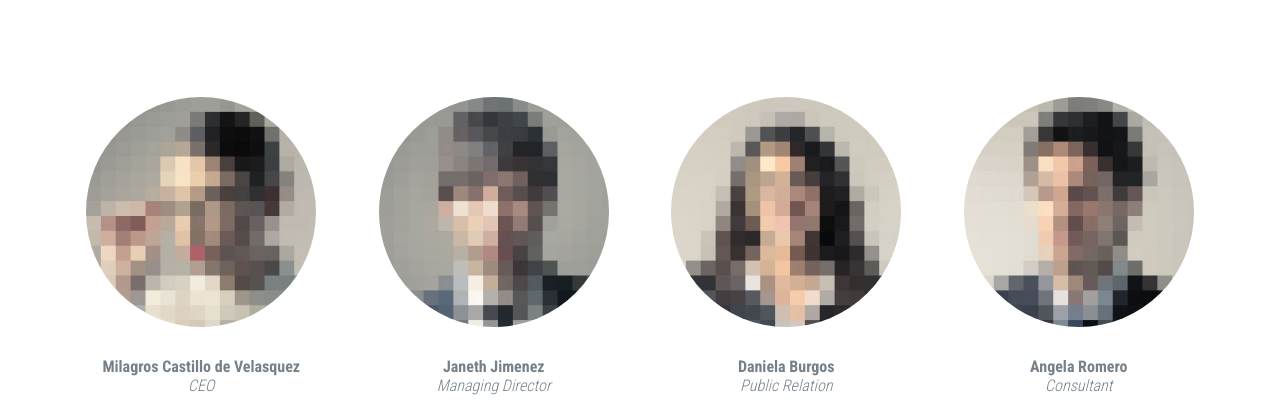
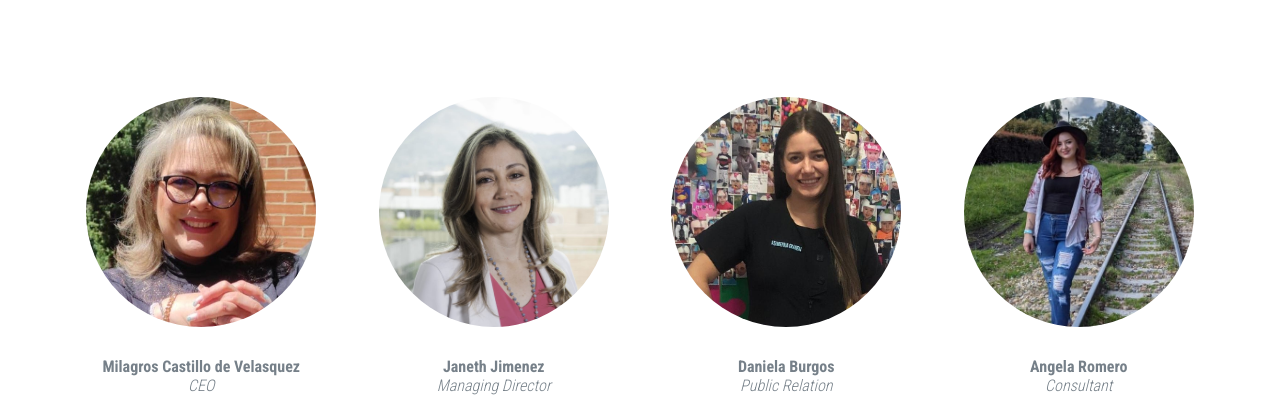
Before and after one commit to dxcorzo/insurance_html, a plain HTML site: page about.html in a window 1280 px wide. Shown: the part 1689-2103 px from the top of the page. Drawn offline with Linux system fonts and the light colour scheme; a script that the page names is missing.

Commit message:
added team pics

```diff
--- a/about.html
+++ b/about.html
@@ -142,7 +142,7 @@
 							<div class="row">
 								<div class="col-xs-12 col-sm-6 col-md-3">
 									<div class="team">
-										<figure class="team-image"><img src="dummy/team-1.jpg" alt=""></figure>
+										<figure class="team-image"><img src="dummy/t4.jpeg" alt=""></figure>
 										<h2 class="team-name">Milagros Castillo de Velasquez</h2>
 										<small class="team-title">CEO</small>
 										<div class="social-links">
@@ -155,7 +155,7 @@
 								</div> <!-- .col-md-3 -->
 								<div class="col-xs-12 col-sm-6 col-md-3">
 									<div class="team">
-										<figure class="team-image"><img src="dummy/team-2.jpg" alt=""></figure>
+										<figure class="team-image"><img src="dummy/t2.jpeg" alt=""></figure>
 										<h2 class="team-name">Janeth Jimenez</h2>
 										<small class="team-title">Managing Director</small>
 										<div class="social-links">
@@ -168,7 +168,7 @@
 								</div> <!-- .col-md-3 -->
 								<div class="col-xs-12 col-sm-6 col-md-3">
 									<div class="team">
-										<figure class="team-image"><img src="dummy/team-3.jpg" alt=""></figure>
+										<figure class="team-image"><img src="dummy/t3.jpeg" alt=""></figure>
 										<h2 class="team-name">Daniela Burgos</h2>
 										<small class="team-title">Public Relation</small>
 										<div class="social-links">
@@ -181,7 +181,7 @@
 								</div> <!-- .col-md-3 -->
 								<div class="col-xs-12 col-sm-6 col-md-3">
 									<div class="team">
-										<figure class="team-image"><img src="dummy/team-4.jpg" alt=""></figure>
+										<figure class="team-image"><img src="dummy/t1.jpeg" alt=""></figure>
 										<h2 class="team-name">Angela Romero</h2>
 										<small class="team-title">Consultant</small>
 										<div class="social-links">
```
Also changed, not shown: dummy/t1.jpeg (added), dummy/t2.jpeg (added), dummy/t3.jpeg (added), dummy/t4.jpeg (added).
